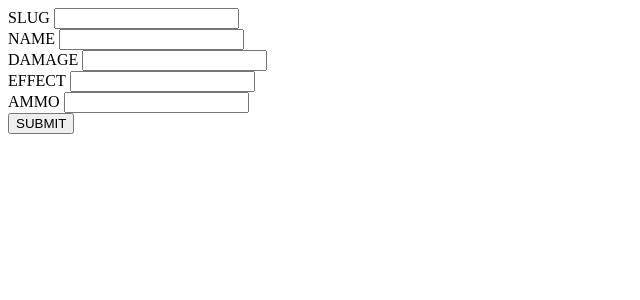
After one commit to H3WH4L3/TTRPG_Helper, a Flask app: page /add_weapon in a window 1280 px wide. The commit adds this page. Shown: the top 300 px of the page, without its empty margins (0-640 px from the left). Run offline with Flask 3, Linux system fonts and the light colour scheme; some libraries are stand-ins or nearby versions.

Commit message:
Add 'weapon' form (html, route)

```diff
--- a/add_class.py
+++ b/add_class.py
@@ -476,5 +476,56 @@ def add_armor():
     return redirect(url_for("index"))
 
 
+# ADD WEAPON
+@app.route("/add_weapon", methods=["POST", "GET"])
+def add_weapon():
+    if request.method == "GET":
+        return render_template("add_weapon.html", form={}, errors={})
+
+    new_weapon = {}
+    weapon_errors = {}
+
+    new_weapon["slug"] = request.form.get("slug", "").strip()
+    new_weapon["name_ru"] = request.form.get("name_ru", "").strip()
+    new_weapon["damage"] = request.form.get("damage", "").strip()
+    new_weapon["effect"] = request.form.get("effect", "").strip()
+    new_weapon["ammo"] = request.form.get("ammo", "").strip()
+
+    cursor.execute("SELECT slug FROM weapons;")
+    slugs_weapon = [i[0] for i in cursor.fetchall()]
+
+    if new_weapon["slug"] in slugs_weapon:
+        weapon_errors["slug"] = VALIDATION_TEXT["dublicate"]
+    if not validate_form(slug=new_weapon["slug"]):
+        weapon_errors["slug"] = VALIDATION_TEXT["slug"]
+    if not validate_form(name=new_weapon["name_ru"]):
+        weapon_errors["name_ru"] = VALIDATION_TEXT["name"]
+    if not validate_form(formula=new_weapon["damage"]):
+        weapon_errors["damage"] = VALIDATION_TEXT["formula"]
+    if (
+        not validate_form(describe=new_weapon["effect"])
+        and len(new_weapon["effect"]) >= 1
+    ):
+        weapon_errors["damage"] = VALIDATION_TEXT["desc"] + ". Либо пустая строка."
+    if new_weapon["ammo"]:
+        if not 0 <= int(new_weapon["ammo"]) <= 30:
+            weapon_errors["ammo"] = "Значением может быть только число от 0 до 30"
+    else:
+        weapon_errors["ammo"] = "Значение не может быть пустым"
+
+    if weapon_errors:
+        return render_template("add_weapon.html", form=new_weapon, errors=weapon_errors)
+
+    keys, placeholder = execute_param(new_weapon)
+
+    cursor.execute(
+        f"INSERT INTO weapons ({keys}) VALUES ({placeholder});",
+        tuple(new_weapon.values()),
+    )
+
+    connection.commit()
+    return redirect(url_for("index"))
+
+
 if __name__ == "__main__":
     app.run(debug=True)
--- /dev/null
+++ b/templates/add_weapon.html
@@ -0,0 +1,79 @@
+
+<!DOCTYPE html>
+<html lang="en">
+<head>
+    <title>WEAPON</title>
+</head>
+<body>
+    <form method="POST" action="/add_weapon">
+        <div class="weapon-block">
+
+            <!-- SLUG -->
+            <div class="slug-block">
+                <span class="input-title">SLUG</span>
+                <input
+                    type="text"
+                    name="slug"
+                    value="{{ form.get('slug', '') }}"
+                >
+                {% if errors['slug'] %}
+                    <div class="error">{{ errors['slug'] }}</div>
+                {% endif %}
+            </div>
+
+            <!-- NAME -->
+            <div class="name-block">
+                <span class="input-title">NAME</span>
+                <input
+                    type="text"
+                    name="name_ru"
+                    value="{{ form.get('name_ru', '') }}"
+                >
+                {% if errors['name_ru'] %}
+                <div class="error">{{ errors['name_ru'] }}</div>
+                {% endif %}
+            </div>
+
+            <!-- DAMAGE -->
+            <div class="damage-block">
+                <span class="input-title">DAMAGE</span>
+                <input
+                    type="text"
+                    name="damage"
+                    value="{{ form.get('damage', '') }}"
+                >
+                {% if errors['damage'] %}
+                <div class="error">{{ errors['damage'] }}</div>
+                {% endif %}
+            </div>
+
+            <!-- EFFECT -->
+            <div class="effect-block">
+                <span class="input-title">EFFECT</span>
+                <input
+                    type="text"
+                    name="effect"
+                    value="{{ form.get('effect', '') }}"
+                >
+                {% if errors['effect'] %}
+                <div class="error">{{ errors['effect'] }}</div>
+                {% endif %}
+            </div>
+
+            <!-- AMMO -->
+            <div class="ammo-block">
+                <span class="input-title">AMMO</span>
+                <input
+                    type="number"
+                    name="ammo"
+                    value="{{ form.get('ammo', '') }}"
+                >
+                {% if errors['ammo'] %}
+                <div class="error">{{ errors['ammo'] }}</div>
+                {% endif %}
+            </div>
+        </div>
+        <button type="submit" name="action" value="save">SUBMIT</button>
+    </form>
+</body>
+</html>
--- a/templates/index.html
+++ b/templates/index.html
@@ -42,6 +42,12 @@
             <button>Добавить броню</button>
         </a>
     </div>
+
+    <div class="buttons">
+        <a href="{{ url_for('add_weapon') }}">
+            <button>Добавить оружие</button>
+        </a>
+    </div>
 </body>
 
 </html>
```
